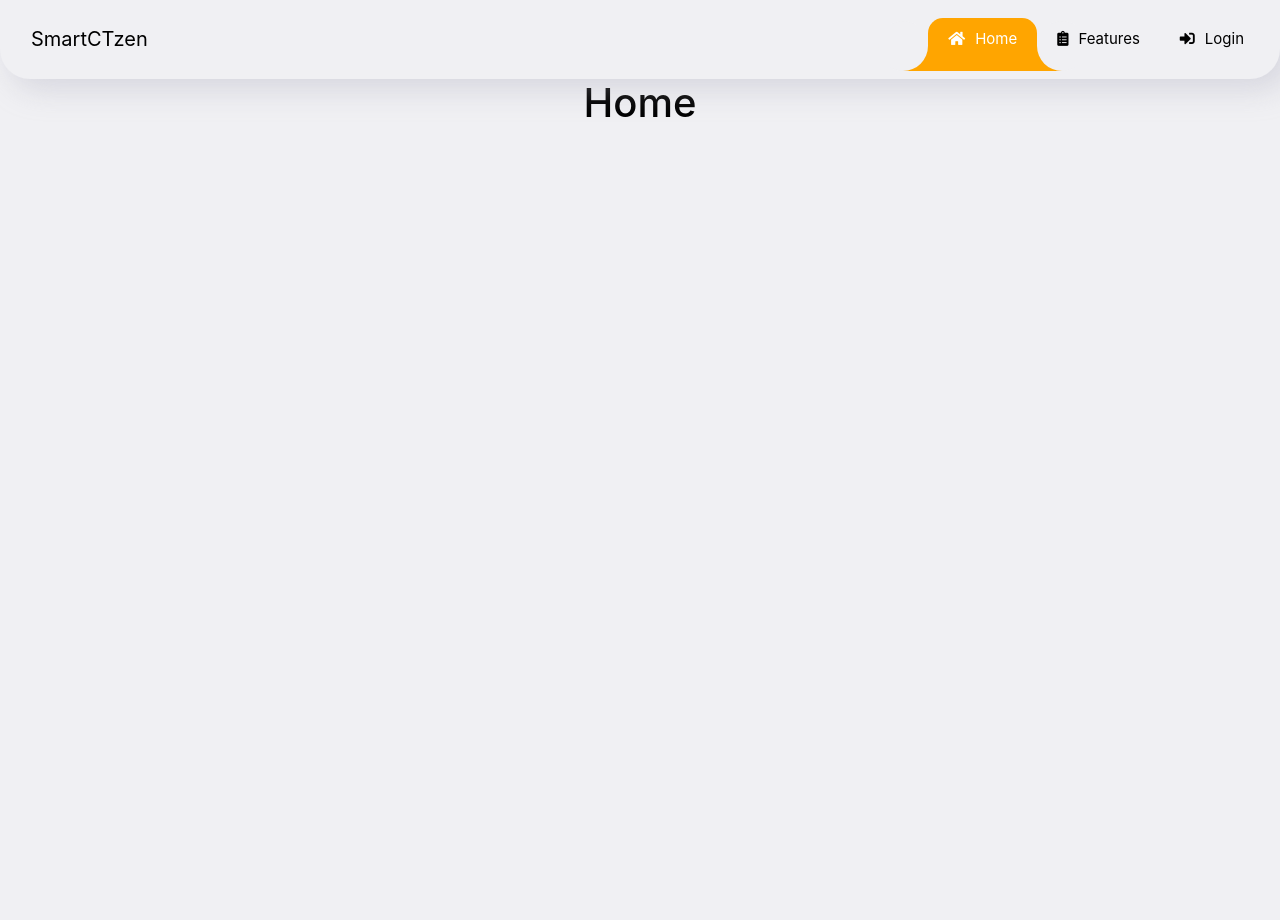
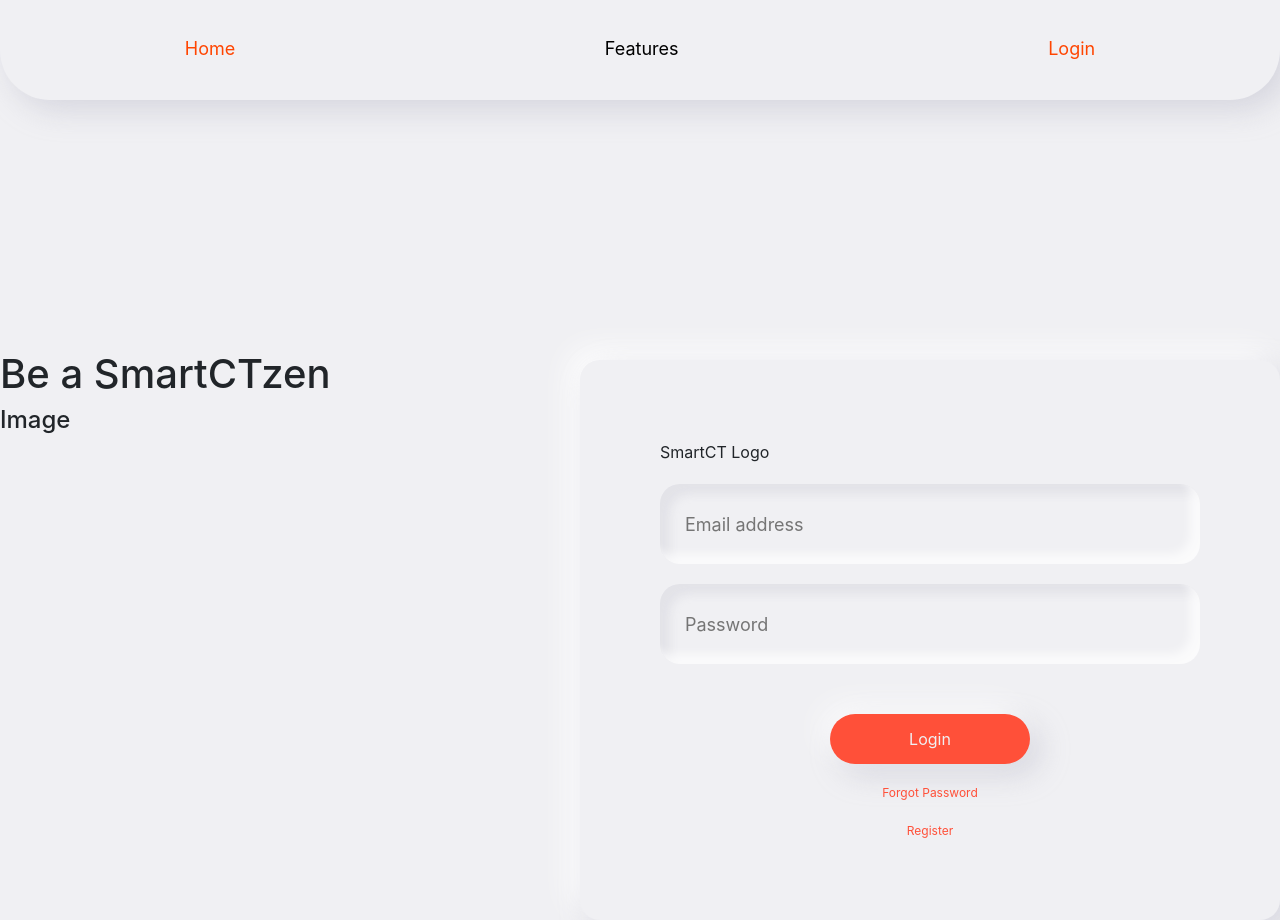
Before and after one commit to pastrana-karl/SmartCTzen, a React (Create React App) app in the folder client/: page /login in a window 1280 px wide. Before the commit this address led to /. Before the commit the page ends 800 px from the top, so only its background shows below. Built offline with nearby package versions, Linux system fonts and the light colour scheme.

Commit message:
Fixing navigation bar on landing page
check the LandingLayout.js and NavBarhandle.js to see the code

```diff
--- a/client/src/App.js
+++ b/client/src/App.js
@@ -46,11 +46,11 @@ const App = () => {
             <Home />
           </Route>
 
-          <Route path="/smartctzens-features">
+          <Route path="/features">
             <Features />
           </Route>
 
-          <Route path="/smartctzens-login">
+          <Route path="/login">
             <Login />
           </Route>
 
@@ -58,7 +58,7 @@ const App = () => {
              render={(props) => (
               <Register {...props} citizen={citizen} updateCitizen={updateCitizen} />
             )}
-            path="/Register"
+            path="/create-account"
              exact={true}
           />
 
--- /dev/null
+++ b/client/src/components/Landing/LandingLayout/LandingLayout.js
@@ -0,0 +1,23 @@
+import React from 'react';
+
+import NavigationItem from '../../UI/Navigation/NavigationItems/NavigationItem/NavigationItem';
+import NavigationItems from '../../UI/Navigation/NavigationItems/NavigationItems';
+import Toolbar from '../../UI/Navigation/Toolbar/Toolbar';
+
+import classes from './LandingLayout.module.css';
+
+const LandingLayout = ( props ) => (
+    <React.Fragment>
+        <Toolbar>
+            <NavigationItems>
+                <NavigationItem link="/" >Home</NavigationItem>
+                <NavigationItem link="/features" >Features</NavigationItem>
+                <NavigationItem link="/login" >Login</NavigationItem>
+            </NavigationItems>
+        </Toolbar>
+
+        <main className={classes.Content} >{props.children}</main>
+    </React.Fragment>
+);
+
+export default LandingLayout;
--- /dev/null
+++ b/client/src/components/Landing/LandingLayout/LandingLayout.module.css
@@ -0,0 +1,3 @@
+.Content {
+    padding: 50px 50px 200px 50px;
+}
--- a/client/src/components/UI/Navigation/NavBar/NavBar.js
+++ b/client/src/components/UI/Navigation/NavBar/NavBar.js
@@ -76,13 +76,13 @@ const NavBar = () => {
             </li>
 
             <li className="nav-item">
-              <NavLink className="nav-link" to="/smartctzens-features" exact>
+              <NavLink className="nav-link" to="/features" exact>
               <i className="fas fa-clipboard-list"></i>Features
               </NavLink>
             </li>
 
             <li className="nav-item">
-              <NavLink className="nav-link" to="/smartctzens-login" exact>
+              <NavLink className="nav-link" to="/login" exact>
                 <i className="fas fa-sign-in-alt"></i>Login
               </NavLink>
             </li>
--- a/client/src/components/UI/Navigation/NavBar/NavBarHandle.js
+++ b/client/src/components/UI/Navigation/NavBar/NavBarHandle.js
@@ -1,16 +1,18 @@
 import NavBar from './NavBar';
 import React from 'react';
 import { withRouter } from 'react-router-dom';
+import LandingLayout from '../../../Landing/LandingLayout/LandingLayout';
 
 const NavBarHandle = ({ location: { pathname } }) => {
     const isHome = pathname === '/';
-    const isFeatures = pathname === '/smartctzens-features';
-    const isLogin = pathname === '/smartctzens-login';
+    const isFeatures = pathname === '/features';
+    const isLogin = pathname === '/login';
 
     return (
       <React.Fragment>
         {isHome || isFeatures || isLogin ? (
-           <NavBar />
+          //  <NavBar />
+          <LandingLayout />
        ) : ( <div></div> )}
       </React.Fragment>
     );
```
Also changed, not shown: 1 other file (tests, documents, lock files or other folders).
